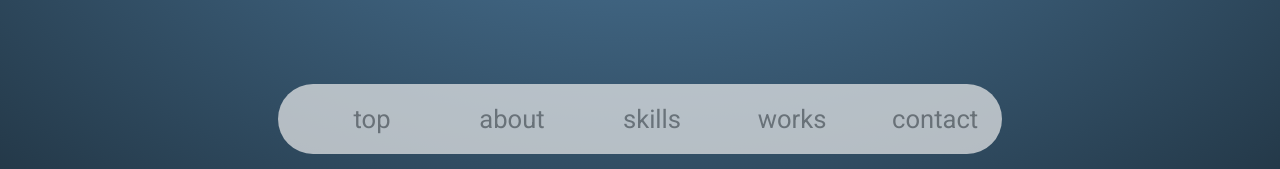
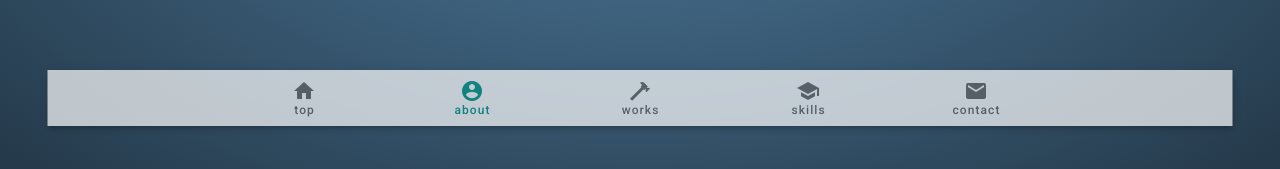
Before and after one commit to Fumi-Mura/my-portfolio, a Vue app: page / in a window 1280 px wide. Shown: the part 631-800 px from the top of the page. Built offline with nearby package versions, Linux system fonts and the light colour scheme.

Commit message:
フッターの作成

```diff
--- a/src/components/Footer.vue
+++ b/src/components/Footer.vue
@@ -1,24 +1,57 @@
 <template>
-  <div class="footer">
-    <h1>{{ msg }}</h1>
+  <v-footer dark padless>
     <Nav></Nav>
-  </div>
+    <v-card class="flex" flat tile>
+      <v-card-title class="blue-grey darken-2">
+        <strong class="subheading"> Thank you for watching this site ! </strong>
+        <v-spacer></v-spacer>
+        <v-btn v-for="icon in icons" :key="icon.id" class="mx-4" dark icon>
+          <a :href="icon.href">
+            <v-icon large color="grey lighten-5">{{ icon.iconName }}</v-icon>
+          </a>
+        </v-btn>
+      </v-card-title>
+      <v-card-text class="py-1 white--text text-center">
+        {{ new Date().getFullYear() }} — <small>Fumiaki Muramatsu</small>
+      </v-card-text>
+    </v-card>
+  </v-footer>
 </template>
 
 <script>
-import Nav from './Nav.vue'
+import Nav from "./Nav.vue";
 
 export default {
-  name: 'Footer',
+  name: "Footer",
   props: {
-    msg: String
+    msg: String,
   },
   components: {
     Nav,
   },
-}
+  data() {
+    return {
+      icons: [
+        {
+          id: 1,
+          href: "https://twitter.com/Fumy72676433",
+          iconName: "mdi-twitter",
+        },
+        {
+          id: 2,
+          href: "https://m.facebook.com/profile.php",
+          iconName: "mdi-facebook",
+        },
+        {
+          id: 3,
+          href: "https://www.instagram.com/miiiifuuuu",
+          iconName: "mdi-instagram",
+        },
+      ],
+    };
+  },
+};
 </script>
 
 <style scoped lang="scss">
-
 </style>
--- a/src/components/Nav.vue
+++ b/src/components/Nav.vue
@@ -1,48 +1,74 @@
 <template>
-  <div class="nav">
-    <ul>
-      <li><a href="https://vuejs.org" target="_blank" rel="noopener">top</a></li>
-      <li><a href="https://forum.vuejs.org" target="_blank" rel="noopener">about</a></li>
-      <li><a href="https://chat.vuejs.org" target="_blank" rel="noopener">skills</a></li>
-      <li><a href="https://twitter.com/vuejs" target="_blank" rel="noopener">works</a></li>
-      <li><a href="https://news.vuejs.org" target="_blank" rel="noopener">contact</a></li>
-    </ul>
-  </div>
+  <v-app class="mt-10 pt-10">
+    <v-container class="nav">
+      <v-layout>
+        <v-bottom-navigation :value="activeBtn" grow color="teal" app>
+          <v-btn
+            v-for="item in items"
+            :key="item.id"
+            @click="$vuetify.goTo(item.href)"
+            v-on="on"
+          >
+            <span>{{ item.name }}</span>
+            <v-icon>{{ item.iconName }}</v-icon>
+          </v-btn>
+        </v-bottom-navigation>
+      </v-layout>
+    </v-container>
+  </v-app>
 </template>
 
 <script>
 export default {
-  name: 'Nav',
-  props: {
-  }
-}
+  name: "Nav",
+  props: {},
+  data() {
+    return {
+      activeBtn: 1,
+      items: [
+        {
+          id: 1,
+          href: "https://www.google.com",
+          name: "top",
+          iconName: "mdi-home",
+        },
+        {
+          id: 2,
+          href: "https://www.google.com",
+          name: "about",
+          iconName: "mdi-account-circle",
+        },
+        {
+          id: 3,
+          href: "https://www.google.com",
+          name: "works",
+          iconName: "mdi-hammer",
+        },
+        {
+          id: 4,
+          href: "https://www.google.com",
+          name: "skills",
+          iconName: "mdi-school",
+        },
+        {
+          id: 5,
+          href: "https://www.google.com",
+          name: "contact",
+          iconName: "mdi-email",
+        },
+      ],
+    };
+  },
+};
 </script>
 
 <style scoped lang="scss">
-  .nav {
-    opacity: 0.7;
-    height: 70px;
-    position: fixed;
-    bottom: 50px;
-    left: 50%;
-    transform: translate(-50%, 50%);
-    background: #eee;
-    border-radius: 100px;
-    ul {
-      line-height: 70px;
-      display: flex;
-      justify-content: space-between;
-      li {
-        margin: 0 30px;
-        width: 80px;
-        text-align: center;
-        &:hover {
-          background: linear-gradient(transparent 90%, black 0%);
-        }
-        a {
-          color: gray;
-        }
-      }
-    }
+.nav {
+  opacity: 0.7;
+  position: fixed;
+  bottom: 55px;
+  left: 50%;
+  transform: translate(-50%, 50%);
+  z-index: 100;
 }
 </style>
```
